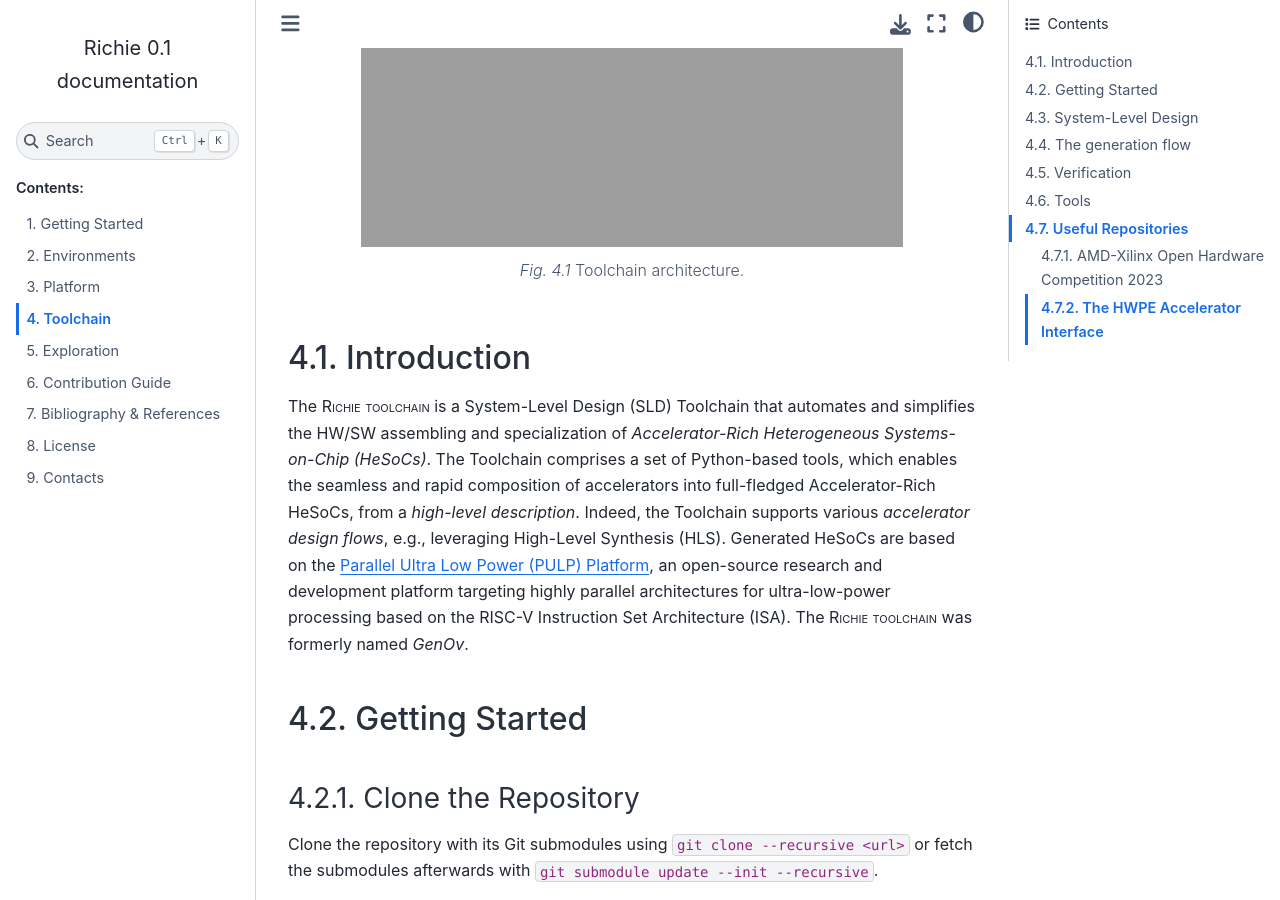
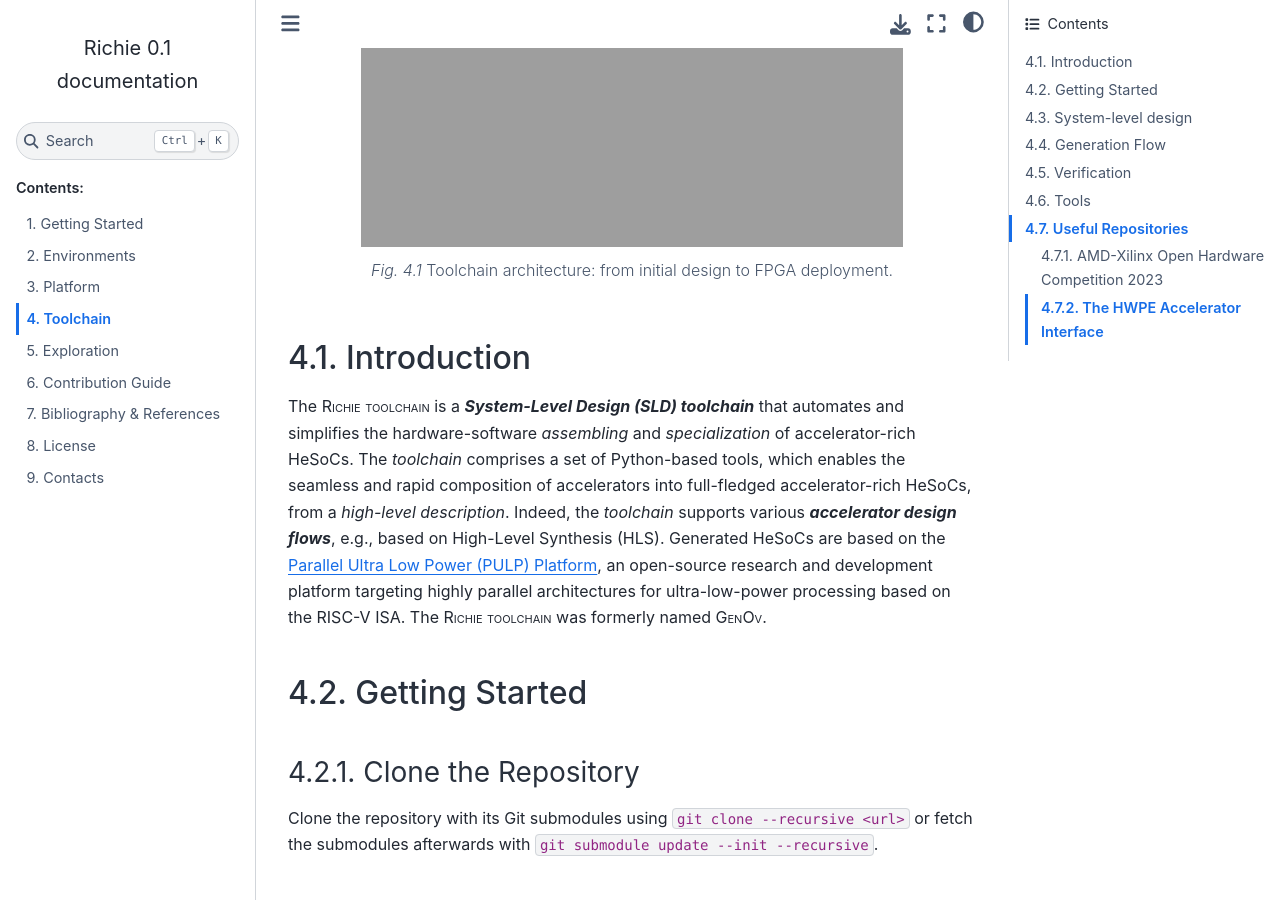
Before and after one commit to gbellocchi/richie-docs, a Sphinx documentation site: the page built from source/richie-toolchain/index.rst, in a window 1280 px wide and 900 px high, scrolled down 303 px. Built offline with Sphinx 7.4.7 and the Sphinx Book theme 1.1.4, drawn with Linux system fonts in a browser that asks for light colours; pages that are not in the unit, such as notebooks, are missing from menus; some of the changed text lies outside the part shown.

Commit message:
Update Richie toolchain description
- Minor updates

```diff
--- a/source/richie-toolchain/external.rst
+++ b/source/richie-toolchain/external.rst
@@ -17,5 +17,5 @@
 ------------------------------
 The HWPE Accelerator Interface
 ------------------------------
-The `PULP platform <https://github.com/pulp-platform>`_ repository includes the components of the *Hardware Processing Engine* (*HWPE*) accelerator interface that :smallcap:`Richie` leverages: `Streamer <https://github.com/pulp-platform/hwpe-stream>`_ and `Controller <https://github.com/pulp-platform/hwpe-ctrl>`_.
+The `PULP platform <https://github.com/pulp-platform>`_ repository includes the components of the *HWPE accelerator interface* that :smallcap:`Richie` leverages: `Streamer <https://github.com/pulp-platform/hwpe-stream>`_ and `Controller <https://github.com/pulp-platform/hwpe-ctrl>`_.
 An example design of a `HWPE-based MAC accelerator <https://github.com/pulp-platform/hwpe-mac-engine>`_ - as well as its `testbench <https://github.com/pulp-platform/hwpe-tb>`_ - are available as well. Both can be adopted as starting points to better understand the *design principles* and *functionalities* of the HWPE interface.
--- a/source/richie-toolchain/generation.rst
+++ b/source/richie-toolchain/generation.rst
@@ -1,7 +1,7 @@
-===================
-The generation flow
-===================
-.. _richie_toolchain_root_generation:
+===============
+Generation Flow
+===============
+.. _richie_toolchain_generation:
 
 The *generation flow* is the toolchain automation core and enables the seamless and rapid composition of accelerator-rich platforms.
 
@@ -27,9 +27,9 @@
 The :smallcap:`Richie toolchain` adopts a design automation approach, where:
 
 1. *Platform* and *accelerator specification files* are user-defined parameters, which are employed as the design knobs to specialize the HeSoC parts;
-2. *Templates* are *rendered* into various output formats, e.g., HW/SW components, scripts, documentation, etc;
+2. *Templates* are *rendered* into various output formats, e.g., hardware-software components, scripts, documentation, etc;
 3. The *generation flow* provides parameters to a Mako-based *rendering engine*, which parses and renders the toolchain templates;
-4. The generation output is a *full-fledged Accelerator-Rich HeSoC*, including a ready-to-go HW/SW stack, simulation testbenches and FPGA scripts.
+4. The generation output is a *full-fledged accelerator-rich HeSoC*, including a ready-to-go hardware-software stack, simulation testbenches and FPGA scripts.
 
 ----------
 How to run
@@ -43,7 +43,7 @@
 Additionally, add the following arguments:
 
 * **TARGET_PLATFORM**: This is to specify the target platform, where the device-under-test (DUT) is integrated.
-  This should match the name declared in the corresponding :ref:`platform specification file <richie_toolchain_root_sld_optimization>`.
+  This should match the name declared in the corresponding :ref:`platform specification file <richie_toolchain_sld_optimization>`.
   For example, :code:`make clean all TARGET_PLATFORM=richie_example` is run to generate the target platform :code:`richie_example`, which
   specification is kept under :code:`src/platforms/richie_example/specs`.
 
--- a/source/richie-toolchain/getting_started.rst
+++ b/source/richie-toolchain/getting_started.rst
@@ -1,6 +1,7 @@
 ===============
 Getting Started
 ===============
+.. _richie_toolchain_getting_started:
 
 --------------------
 Clone the Repository
--- a/source/richie-toolchain/index.rst
+++ b/source/richie-toolchain/index.rst
@@ -1,26 +1,27 @@
 *********
 Toolchain
 *********
+.. _richie_toolchain_index:
 
 .. figure:: ../img/richie_toolchain.*
   :figwidth: 90%
   :width: 90%
   :align: center
 
-  Toolchain architecture.
+  Toolchain architecture: from initial design to FPGA deployment.
 
 ============
 Introduction
 ============
-The :smallcap:`Richie toolchain` is a System-Level Design (SLD) Toolchain that automates and simplifies
-the HW/SW assembling and specialization of *Accelerator-Rich Heterogeneous Systems-on-Chip (HeSoCs)*.
-The Toolchain comprises a set of Python-based tools, which enables the seamless and rapid composition
-of accelerators into full-fledged Accelerator-Rich HeSoCs, from a *high-level description*.
-Indeed, the Toolchain supports various *accelerator design flows*, e.g., leveraging High-Level Synthesis (HLS).
+The :smallcap:`Richie toolchain` is a :bolditalic:`System-Level Design (SLD) toolchain` that automates and simplifies
+the hardware-software *assembling* and *specialization* of accelerator-rich HeSoCs.
+The *toolchain* comprises a set of Python-based tools, which enables the seamless and rapid composition
+of accelerators into full-fledged accelerator-rich HeSoCs, from a *high-level description*.
+Indeed, the *toolchain* supports various :bolditalic:`accelerator design flows`, e.g., based on High-Level Synthesis (HLS).
 Generated HeSoCs are based on the `Parallel Ultra Low Power (PULP) Platform <https://pulp-platform.org/index.html>`_,
 an open-source research and development platform targeting highly parallel architectures for ultra-low-power processing
-based on the RISC-V Instruction Set Architecture (ISA).
-The :smallcap:`Richie toolchain` was formerly named *GenOv*.
+based on the RISC-V ISA.
+The :smallcap:`Richie toolchain` was formerly named :smallcap:`GenOv`.
 
 .. include:: getting_started.rst
 .. include:: sld.rst
--- a/source/richie-toolchain/sld.rst
+++ b/source/richie-toolchain/sld.rst
@@ -99,4 +100,4 @@
 Specifications are collected in the platform library (:code:`src/platforms/`), including the following sections:
 
 * :code:`specs/`: This location contains the platform specification file :code:`platform_specs.py`, which guides the
-  :smallcap:`Richie toolchain` on how to specialize the Accelerator-Rich HeSoC.
+  :smallcap:`Richie toolchain` on how to specialize the accelerator-rich HeSoC.
--- a/source/richie-toolchain/verif.rst
+++ b/source/richie-toolchain/verif.rst
@@ -16,7 +16,7 @@
 ^^^^^^^^^^^^^^^^^^^^^^^^^^^^^^^^^^^^
 Prepare the Verification Environment
 ^^^^^^^^^^^^^^^^^^^^^^^^^^^^^^^^^^^^
-Once the :ref:`generation <richie_toolchain_root_generation>` of the target platform completes, the verification environment can be set by importing the generated TB components.
+Once the :ref:`generation <richie_toolchain_generation>` of the target platform completes, the verification environment can be set by importing the generated TB components.
 From the root of the :smallcap:`Richie toolchain`, run the following command:
 
 .. code-block:: console
@@ -26,10 +26,10 @@
 Additionally, add the following arguments:
 
 * **TARGET_PLATFORM**: This is to specify the target platform, where the device-under-test (DUT) is integrated.
-  This should match the name declared in the corresponding :ref:`platform specification file <richie_toolchain_root_sld_optimization>`.
+  This should match the name declared in the corresponding :ref:`platform specification file <richie_toolchain_sld_optimization>`.
 
 * **TARGET_ACC_VERIF**: The target DUT, which is assumed to be integrated into the <TARGET_PLATFORM>. This should match the name
-  declared in the corresponding :ref:`accelerator specification file <richie_toolchain_root_sld_integration>`.
+  declared in the corresponding :ref:`accelerator specification file <richie_toolchain_sld_integration>`.
 
 ^^^^^^^^^^^^
 Build the HW
```
Also changed, not shown: other parts of source/richie-toolchain/sld.rst (+17 -16 lines), other parts of source/richie-toolchain/verif.rst (+1 -1 lines).
